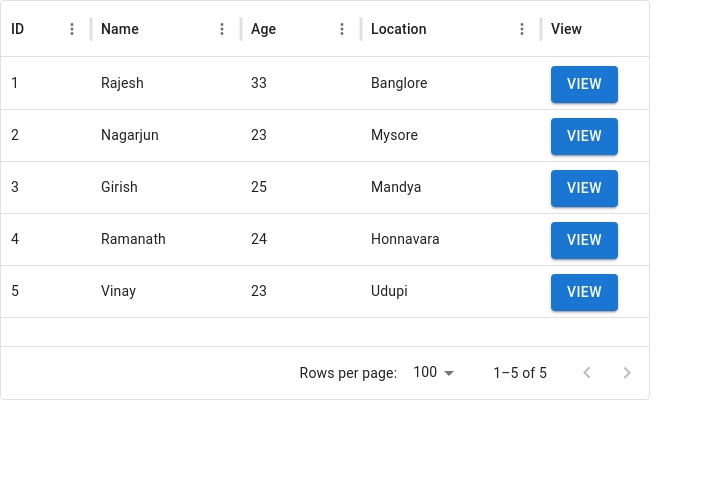
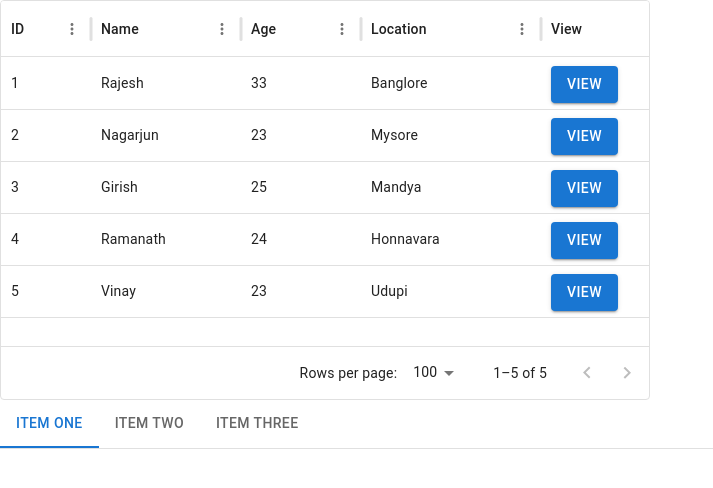
Before and after one commit to NagarjunPrabhu1907/nagarjun-react-app, a React (Create React App) app: page / in a window 1280 px wide. Shown: the top 488 px of the page, without its empty margins (0-713 px from the left). Built offline with nearby package versions, Linux system fonts and the light colour scheme.

Commit message:
by using props the data is passed from popup component to tab component

```diff
--- a/src/App.js
+++ b/src/App.js
@@ -2,13 +2,13 @@ import React, { useState } from 'react';
 import { Button} from '@mui/material';
 import './App.css';
 import data from './Data.json';
-import DatagridComponent from './DatagridComponent';
-import PopupComponent from './PopupComponent';
-
+import NewComponent from './NewComponent';
+import CustomTabPanel from './TabComponent'
 function App() {
 
   const [open, setOpen] = useState(false);
   const [selectedRow, setSelectedRow] = useState(null);
+  const [textValue,setTextValue]=useState('');
 
   const columns = [
     { field: 'id', headerName: 'ID', width: 90 },
@@ -41,22 +41,27 @@ function App() {
     setSelectedRow(null);
   };
 
+  const handleTextValueChange=(e)=>{
+    setTextValue(e.target.value)
+  }
+
+  console.log("textValue in AppComponent",textValue)
 
   return (
     <div style={{ height: 400, width: '100%' }}>
-
-      <DatagridComponent
+     <NewComponent
       rows={data}
       columns={columns}
       onViewClick={handleViewClick}
+      open={open}
+      onClose={handleClose}
+      selectedRow={selectedRow}
+      textValue={textValue}
+      onTextValueChange={handleTextValueChange}
       />
-
-  <PopupComponent
-        open={open}
-        onClose={handleClose}
-        selectedRow={selectedRow}
+      <CustomTabPanel
+      textValue={textValue}
       />
-
     </div>
   );
 }
```
